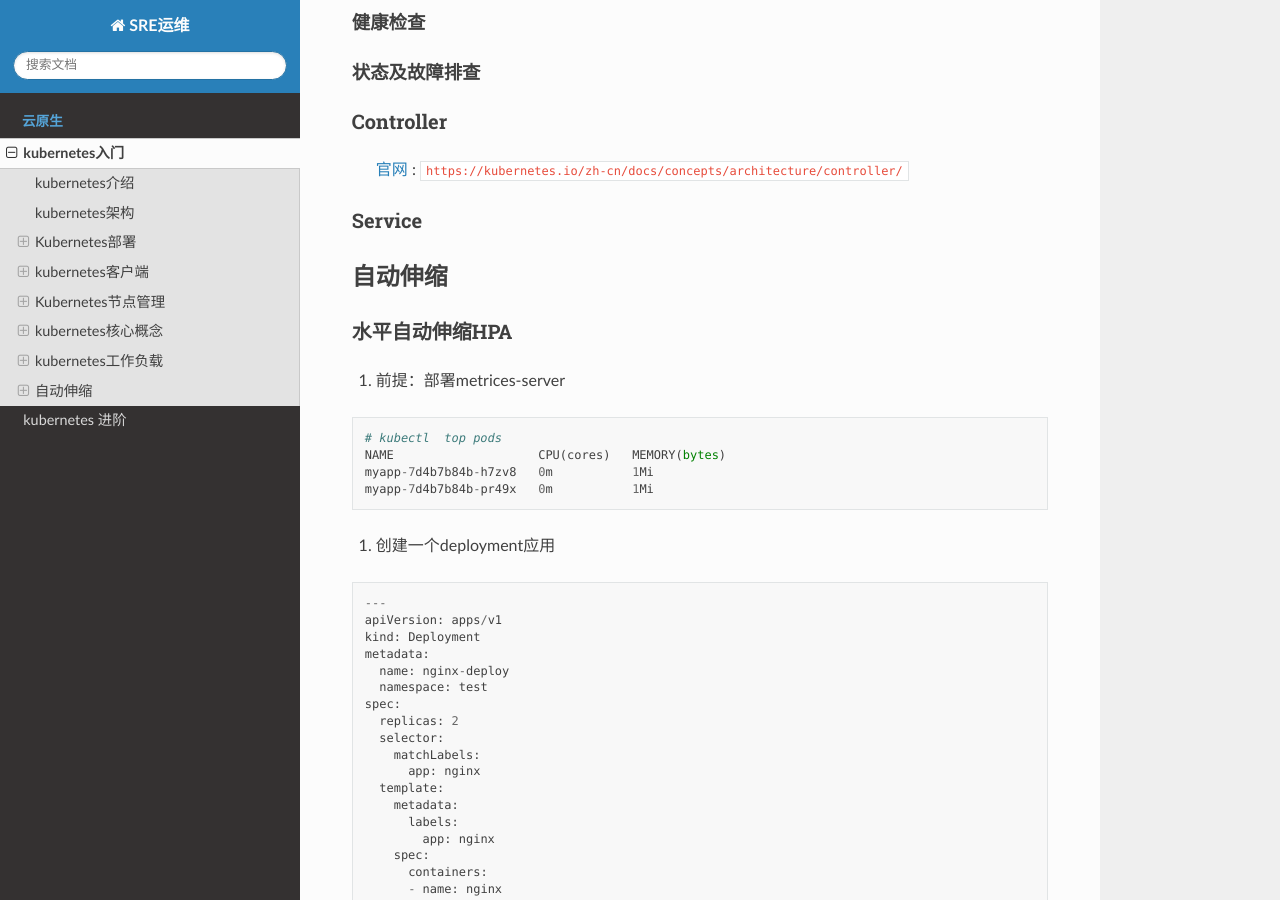
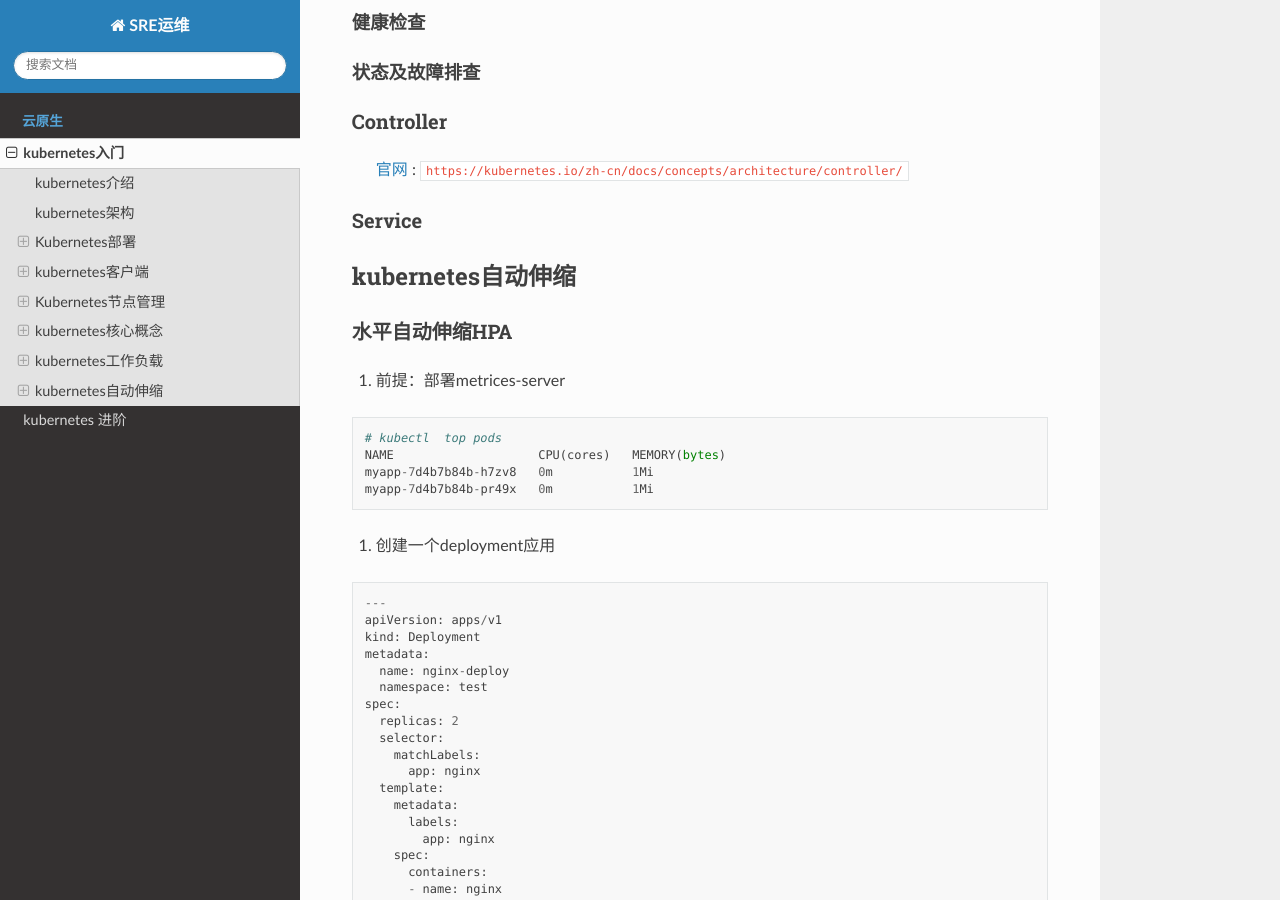
Before and after one commit to dengyouf/todo-docs, a Sphinx documentation site: the page built from source/kubernetes/base.md, in a window 1280 px wide and 900 px high, scrolled down 31889 px. Built offline with Sphinx 7.4.7 and the Read the Docs theme 2.0.0, drawn with Linux system fonts in a browser that asks for light colours.

Commit message:
kubeasz v1.29.2

```diff
--- a/source/kubernetes/base.md
+++ b/source/kubernetes/base.md
@@ -1439,7 +1439,7 @@ kubectl  label node k8s-worker-02 disktype=ssd
 
 ### Service
 
-## 自动伸缩
+## kubernetes自动伸缩
 
 ### 水平自动伸缩HPA
 
```
